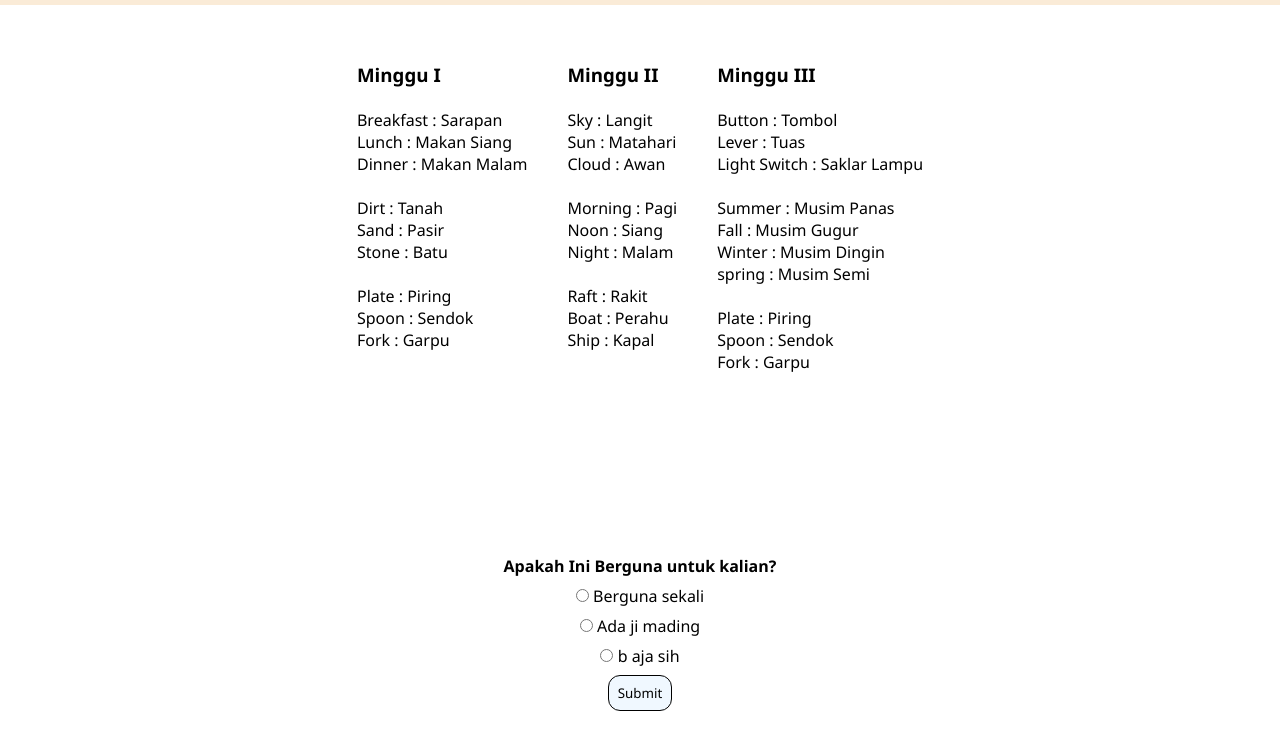
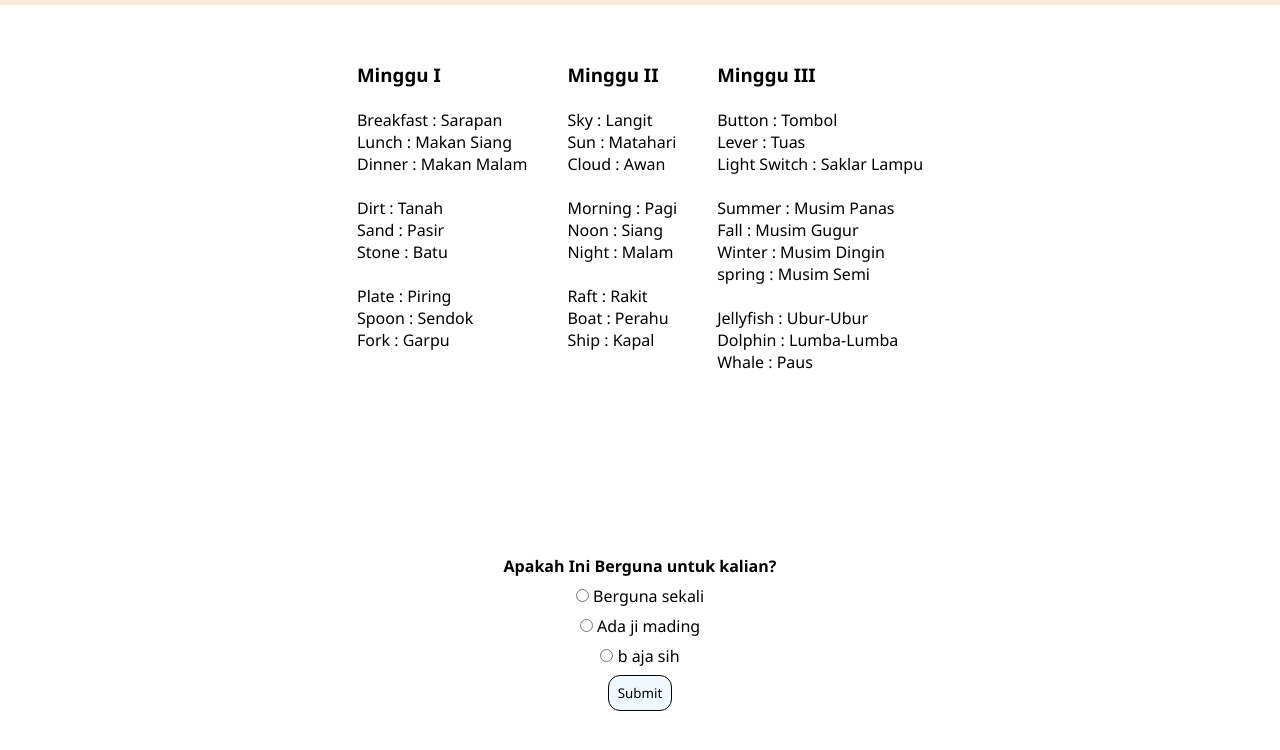
Before and after one commit to KaanaxD/Mufrodat, a plain HTML site: page index.html in a window 1280 px wide. Both pictures are taken after a click on the button "Ke Vocabulary". Shown: the part 86-836 px from the top of the page. Drawn offline with Linux system fonts and the light colour scheme.

Commit message:
Update index.html

```diff
--- a/index.html
+++ b/index.html
@@ -33,7 +33,7 @@
                     <h3><br>Minggu III</h3><br>
                     <p>Button : Tombol <br>Lever : Tuas <br>Light Switch : Saklar Lampu</p><br>
                     <p>Summer : Musim Panas <br>Fall : Musim Gugur <br>Winter : Musim Dingin <br>spring : Musim Semi</p><br>
-                    <p>Plate : Piring <br>Spoon : Sendok <br>Fork : Garpu</p><br>
+                    <p>Jellyfish : Ubur-Ubur <br>Dolphin : Lumba-Lumba <br>Whale : Paus</p><br>
                 </div>
             </div>
             <div class="anak2">
```
